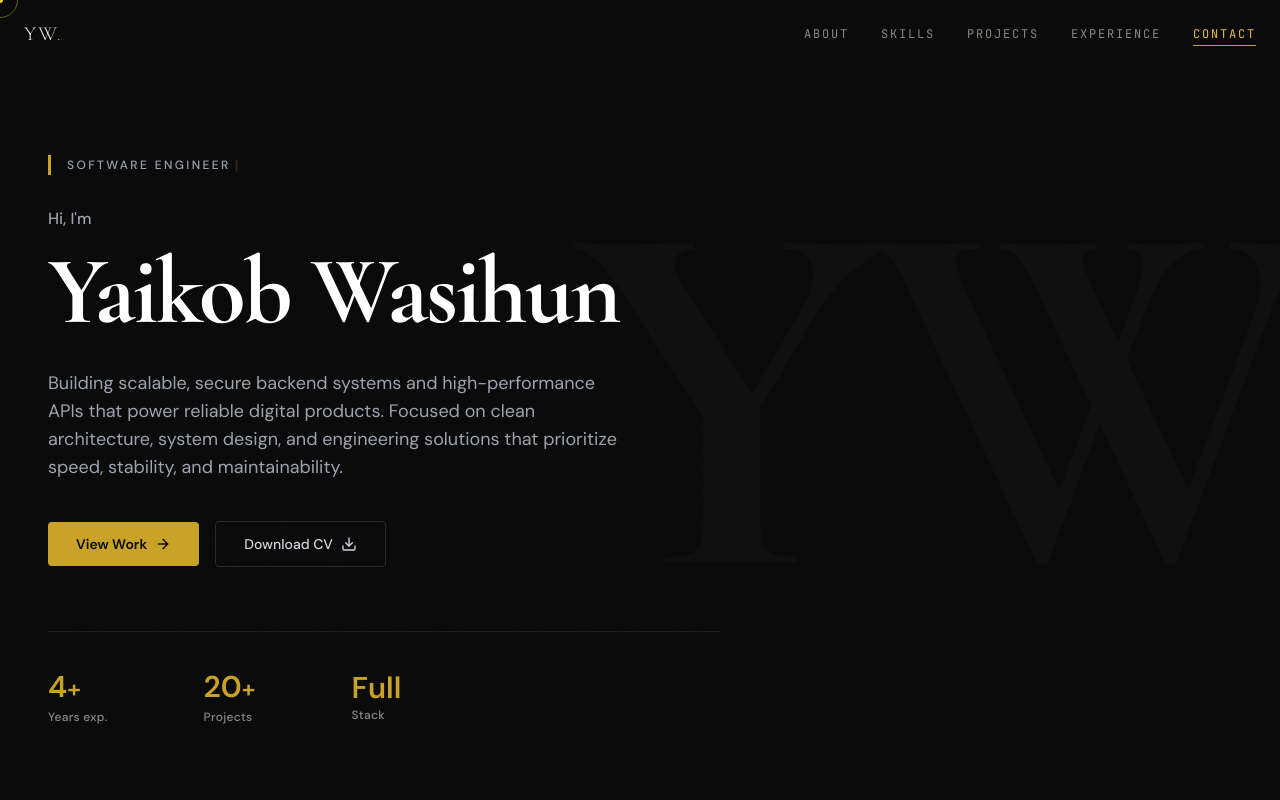
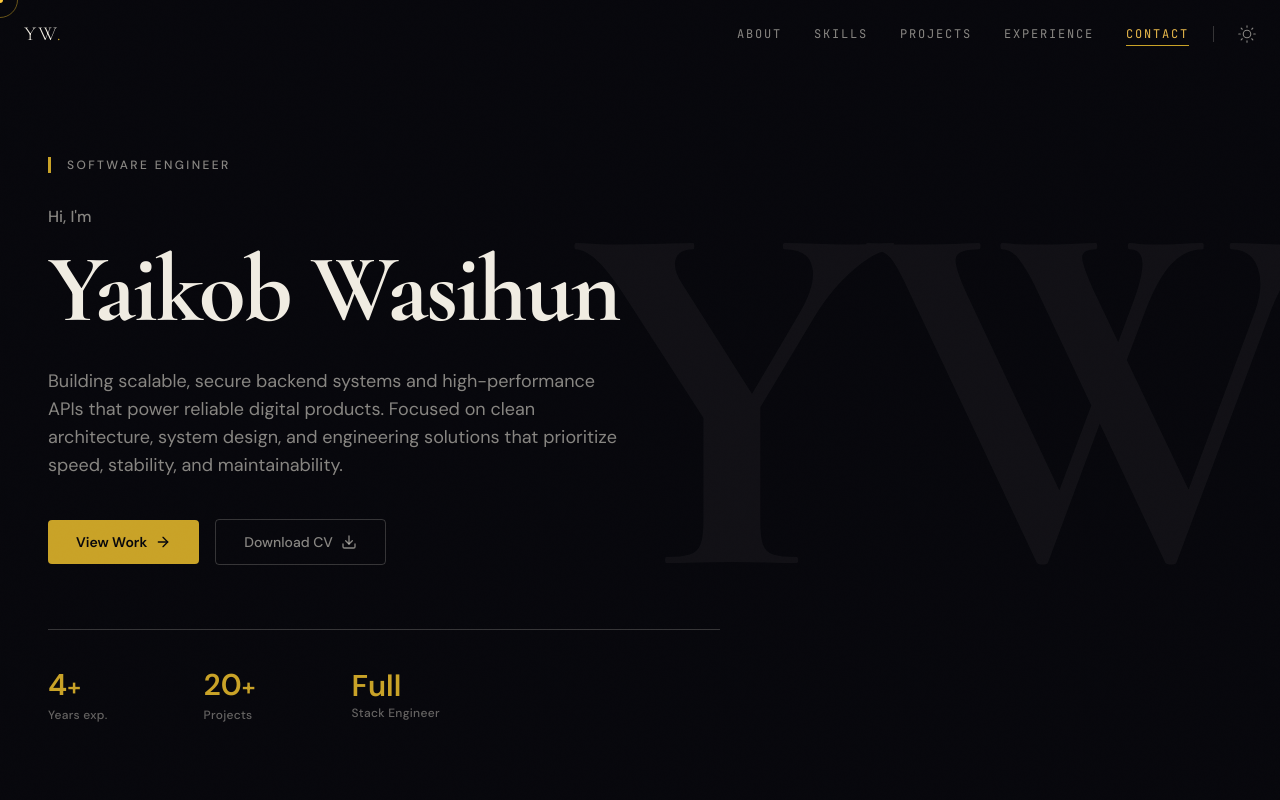
Before and after one commit to Yaikob92/Portfolio, a Next.js app: page / in a window 1280 px wide. Shown: the top 800 px of the page. Built offline with nearby package versions, Linux system fonts and the light colour scheme.

Commit message:
eat: implement global theme provider with light/dark mode support and refactor styles to use CSS variables

```diff
--- a/src/app/globals.css
+++ b/src/app/globals.css
@@ -21,10 +21,42 @@
   --font-mono: "JetBrains Mono", monospace;
 }
 
-* {
+/* Light mode overrides */
+[data-theme="light"] {
+  --gold: #b8890f;
+  --gold-warm: #c99a20;
+  --gold-glow: #d4aa30;
+  --ivory: #1a1a2e;
+  --ivory-90: rgba(26, 26, 46, 0.9);
+  --ivory-55: rgba(26, 26, 46, 0.6);
+  --ivory-40: rgba(26, 26, 46, 0.45);
+  --ivory-20: rgba(26, 26, 46, 0.2);
+  --bg: #f5f3ee;
+  --bg-soft: #eceae4;
+  --bg-card: #e5e2da;
+}
+
+/* Universal smooth theme transition — runs on every element */
+*,
+*::before,
+*::after {
   margin: 0;
   padding: 0;
   box-sizing: border-box;
+  transition:
+    background-color 0.4s cubic-bezier(0.4, 0, 0.2, 1),
+    color 0.4s cubic-bezier(0.4, 0, 0.2, 1),
+    border-color 0.4s cubic-bezier(0.4, 0, 0.2, 1),
+    box-shadow 0.4s cubic-bezier(0.4, 0, 0.2, 1),
+    opacity 0.4s cubic-bezier(0.4, 0, 0.2, 1);
+}
+
+/* Exception: don't slow down animations/transforms */
+.no-theme-transition,
+.no-theme-transition *,
+[data-framer-component-type],
+[data-framer-component-type] * {
+  transition-duration: 0s !important;
 }
 
 html {
@@ -104,7 +136,7 @@ body::before {
   background: var(--bg-card);
   border: 1px solid rgba(201, 162, 39, 0.12);
   border-radius: 2px;
-  transition: border-color 0.3s ease, box-shadow 0.3s ease;
+  transition: border-color 0.3s ease, box-shadow 0.3s ease, background-color 0.3s ease;
 }
 .card-obsidian:hover {
   border-color: rgba(201, 162, 39, 0.3);
@@ -210,8 +242,8 @@ body::before {
   border: 1px solid rgba(201, 162, 39, 0.25);
   color: var(--ivory-55);
   border-radius: 1px;
-  background: rgba(17, 17, 32, 0.6);
-  transition: border-color 0.2s, color 0.2s;
+  background: var(--bg-card);
+  transition: border-color 0.2s, color 0.2s, background-color 0.3s ease;
 }
 .tag-pill:hover {
   border-color: var(--gold);
--- a/src/app/layout.tsx
+++ b/src/app/layout.tsx
@@ -4,15 +4,14 @@ import "./globals.css";
 import { ScrollProgress, CustomCursor } from "@/components/ui/ScrollProgress";
 import Navbar from "@/components/Navbar";
 import Footer from "@/components/Footer";
+import { ThemeProvider } from "@/lib/theme";
 
 export const metadata: Metadata = {
-  title: "Yaikob Wasihun — Software Engineer",
+  title: "Yaikob Wasihun | Software Engineer",
   description:
-    "Full-stack software engineer crafting fast, beautiful, and resilient digital products. Based in Addis Ababa, Ethiopia.",
+    "Software engineer crafting fast, beautiful, and resilient digital products. Based in Addis Ababa, Ethiopia.",
   keywords: [
     "software engineer",
-    "full-stack developer",
-    "Next.js",
     "React",
     "TypeScript",
     "Yaikob Wasihun",
@@ -20,9 +19,9 @@ export const metadata: Metadata = {
   ],
   authors: [{ name: "Yaikob Wasihun" }],
   openGraph: {
-    title: "Yaikob Wasihun — Software Engineer",
+    title: "Yaikob Wasihun | Software Engineer",
     description:
-      "Full-stack software engineer crafting fast, beautiful, and resilient digital products.",
+      "Software engineer crafting fast, beautiful, and resilient digital products.",
     type: "website",
   },
 };
@@ -44,23 +43,25 @@ export default function RootLayout({
         {/* Google Analytics */}
         <Script
           strategy="afterInteractive"
-          src={`https://www.googletagmanager.com/gtag/js?id=G-2BSSDH2EGP`}
+          src={`https://www.googletagmanager.com/gtag/js?id=G-J3CBXC0B5W`}
         />
         <Script id="google-analytics" strategy="afterInteractive">
           {`
             window.dataLayer = window.dataLayer || [];
             function gtag(){dataLayer.push(arguments);}
             gtag('js', new Date());
-            gtag('config', 'G-2BSSDH2EGP');
+            gtag('config', 'G-J3CBXC0B5W');
           `}
         </Script>
       </head>
-      <body className="bg-[#07070c] antialiased">
-        <ScrollProgress />
-        <CustomCursor />
-        <Navbar />
-        <main>{children}</main>
-        <Footer />
+      <body className="antialiased" style={{ backgroundColor: "var(--bg)", color: "var(--ivory-90)" }}>
+        <ThemeProvider>
+          <ScrollProgress />
+          <CustomCursor />
+          <Navbar />
+          <main>{children}</main>
+          <Footer />
+        </ThemeProvider>
       </body>
     </html>
   );
--- a/src/components/Navbar.tsx
+++ b/src/components/Navbar.tsx
@@ -2,7 +2,8 @@
 
 import { useState, useEffect } from "react";
 import { motion, AnimatePresence } from "framer-motion";
-import { MenuIcon, XIcon } from "@/components/ui/Icons";
+import { MenuIcon, XIcon, SunIcon, MoonIcon } from "@/components/ui/Icons";
+import { useTheme } from "@/lib/theme";
 
 const NAV_ITEMS = [
   { label: "About", href: "#about" },
@@ -16,6 +17,7 @@ export default function Navbar() {
   const [scrolled, setScrolled] = useState(false);
   const [mobileOpen, setMobileOpen] = useState(false);
   const [activeSection, setActiveSection] = useState("");
+  const { theme, toggleTheme } = useTheme();
 
   useEffect(() => {
     const onScroll = () => {
@@ -40,9 +42,10 @@ export default function Navbar() {
         animate={{ y: 0, opacity: 1 }}
         transition={{ duration: 0.8, ease: [0.22, 1, 0.36, 1] }}
         className={`fixed top-0 left-0 right-0 z-50 transition-all duration-500 ${scrolled
-            ? "py-3 bg-[#07070c]/90 backdrop-blur-md border-b border-[rgba(201,162,39,0.08)]"
+            ? "py-3 backdrop-blur-md border-b"
             : "py-5 bg-transparent"
           }`}
+        style={scrolled ? { backgroundColor: "color-mix(in srgb, var(--bg) 90%, transparent)", borderColor: "var(--ivory-20)" } : undefined}
       >
         <div className="max-w-7xl mx-auto px-6 flex items-center justify-between">
           {/* Logo */}
@@ -54,8 +57,9 @@ export default function Navbar() {
             YW<span style={{ color: "var(--gold)" }}>.</span>
           </a>
 
+          <div className="flex items-center ml-auto">
             {/* Desktop nav */}
-          <nav className="hidden md:flex items-center gap-8 ml-auto">
+            <nav className="hidden md:flex items-center gap-8 mr-6">
               {NAV_ITEMS.map((item) => (
                 <a
                   key={item.href}
@@ -77,6 +81,31 @@ export default function Navbar() {
               ))}
             </nav>
 
+            {/* Desktop Separator */}
+            <div className="hidden md:block w-px h-4 mr-6" style={{ backgroundColor: "var(--ivory-20)" }} />
+
+            {/* Theme Toggle */}
+            <motion.button
+              onClick={toggleTheme}
+              aria-label="Toggle theme"
+              whileTap={{ scale: 0.9 }}
+              className="flex items-center justify-center transition-all duration-300 hover:text-gold mr-4 md:mr-0"
+              style={{ color: "var(--ivory-55)" }}
+            >
+              <AnimatePresence mode="wait" initial={false}>
+                <motion.span
+                  key={theme}
+                  initial={{ rotate: -90, opacity: 0 }}
+                  animate={{ rotate: 0, opacity: 1 }}
+                  exit={{ rotate: 90, opacity: 0 }}
+                  transition={{ duration: 0.2 }}
+                >
+                  {theme === "dark" ? <SunIcon size={18} /> : <MoonIcon size={18} />}
+                </motion.span>
+              </AnimatePresence>
+            </motion.button>
+          </div>
+
           {/* Mobile toggle */}
           <button
             className="md:hidden transition-colors"
@@ -97,7 +126,8 @@ export default function Navbar() {
             animate={{ opacity: 1, y: 0 }}
             exit={{ opacity: 0, y: -20 }}
             transition={{ duration: 0.3 }}
-            className="fixed inset-0 z-40 bg-[#07070c]/98 backdrop-blur-xl flex flex-col items-center justify-center gap-10"
+            className="fixed inset-0 z-40 backdrop-blur-xl flex flex-col items-center justify-center gap-10"
+            style={{ backgroundColor: "color-mix(in srgb, var(--bg) 98%, transparent)" }}
           >
             {NAV_ITEMS.map((item, i) => (
               <motion.a
--- a/src/components/sections/About.tsx
+++ b/src/components/sections/About.tsx
@@ -48,7 +48,7 @@ export default function About() {
               <div className="absolute bottom-0 left-0 w-2.5 h-2.5 border-b border-l border-gold z-10" />
               <div className="absolute bottom-0 right-0 w-2.5 h-2.5 border-b border-r border-gold z-10" />
 
-              <div className="relative aspect-[4/5] overflow-hidden rounded-[1px] bg-[#07070c]">
+              <div className="relative aspect-[4/5] overflow-hidden rounded-[1px]" style={{ backgroundColor: "var(--bg)" }}>
                 <Image
                   src={portImage}
                   alt="Yaikob Wasihun"
--- a/src/components/sections/Hero.tsx
+++ b/src/components/sections/Hero.tsx
@@ -2,23 +2,23 @@
 
 import { motion } from "framer-motion";
 import { DownloadIcon } from "@/components/ui/Icons";
-import { PERSONAL } from "@/lib/data";
 import Link from "next/link";
 
 export default function Hero() {
   return (
     <section
       id="hero"
-      className="relative min-h-screen flex items-center bg-[#0a0a0a] overflow-hidden"
+      className="relative min-h-screen flex items-center overflow-hidden"
+      style={{ backgroundColor: "var(--bg)" }}
     >
       {/* Giant Background Text */}
       <div className="absolute right-0 top-1/2 -translate-y-1/2 pointer-events-none select-none overflow-hidden flex justify-end w-full z-0">
         <motion.span
           initial={{ opacity: 0, x: 100 }}
-          animate={{ opacity: 0.02, x: 0 }}
+          animate={{ opacity: 0.04, x: 0 }}
           transition={{ duration: 1.5, ease: "easeOut" }}
-          className="text-[clamp(15rem,40vw,45rem)] font-black leading-none text-white tracking-tighter mr-[-2vw]"
-          style={{ fontFamily: "var(--font-display)" }}
+          className="text-[clamp(15rem,40vw,45rem)] font-black leading-none tracking-tighter mr-[-2vw]"
+          style={{ fontFamily: "var(--font-display)", color: "var(--ivory)" }}
         >
           YW
         </motion.span>
@@ -33,15 +33,11 @@ export default function Hero() {
             transition={{ duration: 0.6 }}
             className="flex items-center mb-8 pl-4 border-l-[3px] border-gold"
           >
-            <span className="text-[10px] sm:text-xs tracking-[0.2em] uppercase text-gray-400 font-medium flex items-center">
+            <span
+              className="text-[10px] sm:text-xs tracking-[0.2em] uppercase font-medium flex items-center"
+              style={{ color: "var(--ivory-55)" }}
+            >
               Software Engineer
-              <motion.span
-                animate={{ opacity: [1, 0, 1] }}
-                transition={{ repeat: Infinity, duration: 1 }}
-                className="text-gold ml-1 font-bold text-sm"
-              >
-                |
-              </motion.span>
             </span>
           </motion.div>
 
@@ -50,9 +46,10 @@ export default function Hero() {
             initial={{ opacity: 0, y: 20 }}
             animate={{ opacity: 1, y: 0 }}
             transition={{ duration: 0.6, delay: 0.1 }}
-            className="text-gray-400 mb-2 font-medium text-sm md:text-base"
+            className="mb-2 font-medium text-sm md:text-base"
+            style={{ color: "var(--ivory-55)" }}
           >
-            Hi, I'm
+            Hi, I&apos;m
           </motion.p>
 
           {/* Name */}
@@ -60,8 +57,8 @@ export default function Hero() {
             initial={{ opacity: 0, y: 20 }}
             animate={{ opacity: 1, y: 0 }}
             transition={{ duration: 0.6, delay: 0.2 }}
-            className="text-[clamp(3.5rem,8vw,6rem)] font-bold text-white leading-[1.1] tracking-tight mb-6"
-            style={{ fontFamily: "var(--font-display)" }}
+            className="text-[clamp(3.5rem,8vw,6rem)] font-bold leading-[1.1] tracking-tight mb-6"
+            style={{ fontFamily: "var(--font-display)", color: "var(--ivory)" }}
           >
             Yaikob Wasihun
           </motion.h1>
@@ -71,7 +68,8 @@ export default function Hero() {
             initial={{ opacity: 0, y: 20 }}
             animate={{ opacity: 1, y: 0 }}
             transition={{ duration: 0.6, delay: 0.3 }}
-            className="text-gray-400 text-base md:text-lg max-w-xl leading-relaxed mb-10"
+            className="text-base md:text-lg max-w-xl leading-relaxed mb-10"
+            style={{ color: "var(--ivory-55)" }}
           >
             Building scalable, secure backend systems and high-performance APIs that power reliable digital products. Focused on clean architecture, system design, and engineering solutions that prioritize speed, stability, and maintainability.
           </motion.p>
@@ -85,7 +83,8 @@ export default function Hero() {
           >
             <Link
               href="#projects"
-              className="inline-flex items-center gap-2 bg-gold text-[#0a0a0a] px-7 py-3 rounded text-sm font-bold hover:bg-gold-warm transition-colors"
+              className="inline-flex items-center gap-2 bg-gold px-7 py-3 rounded text-sm font-bold hover:bg-gold-warm transition-colors"
+              style={{ color: "var(--bg)" }}
             >
               View Work
               <svg width="16" height="16" viewBox="0 0 24 24" fill="none" stroke="currentColor" strokeWidth="2" strokeLinecap="round" strokeLinejoin="round">
@@ -97,7 +96,22 @@ export default function Hero() {
               href="/resume.pdf"
               target="_blank"
               rel="noopener noreferrer"
-              className="inline-flex items-center gap-2 bg-transparent border border-[#2a2a2a] text-gray-300 px-7 py-3 rounded text-sm font-medium hover:bg-[#1a1a1a] hover:text-white hover:border-[#3a3a3a] transition-all"
+              className="inline-flex items-center gap-2 px-7 py-3 rounded text-sm font-medium transition-all"
+              style={{
+                color: "var(--ivory-55)",
+                border: "1px solid var(--ivory-20)",
+                backgroundColor: "transparent",
+              }}
+              onMouseEnter={(e) => {
+                (e.currentTarget as HTMLElement).style.backgroundColor = "var(--bg-card)";
+                (e.currentTarget as HTMLElement).style.color = "var(--ivory)";
+                (e.currentTarget as HTMLElement).style.borderColor = "var(--ivory-40)";
+              }}
+              onMouseLeave={(e) => {
+                (e.currentTarget as HTMLElement).style.backgroundColor = "transparent";
+                (e.currentTarget as HTMLElement).style.color = "var(--ivory-55)";
+                (e.currentTarget as HTMLElement).style.borderColor = "var(--ivory-20)";
+              }}
             >
               Download CV
               <DownloadIcon size={16} />
@@ -109,7 +123,8 @@ export default function Hero() {
             initial={{ scaleX: 0 }}
             animate={{ scaleX: 1 }}
             transition={{ duration: 0.8, delay: 0.5 }}
-            className="h-px bg-[#1f1f1f] w-full max-w-2xl origin-left mb-10"
+            className="h-px w-full max-w-2xl origin-left mb-10"
+            style={{ backgroundColor: "var(--ivory-20)" }}
           />
 
           {/* Stats */}
@@ -123,19 +138,19 @@ export default function Hero() {
               <div className="text-3xl font-bold text-gold leading-none">
                 4<span className="text-2xl">+</span>
               </div>
-              <div className="text-[10px] sm:text-xs text-[#888888] font-medium tracking-wide">Years exp.</div>
+              <div className="text-[10px] sm:text-xs font-medium tracking-wide" style={{ color: "var(--ivory-40)" }}>Years exp.</div>
             </div>
             <div className="flex flex-col gap-1">
               <div className="text-3xl font-bold text-gold leading-none">
                 20<span className="text-2xl">+</span>
               </div>
-              <div className="text-[10px] sm:text-xs text-[#888888] font-medium tracking-wide">Projects</div>
+              <div className="text-[10px] sm:text-xs font-medium tracking-wide" style={{ color: "var(--ivory-40)" }}>Projects</div>
             </div>
             <div className="flex flex-col gap-1">
               <div className="text-3xl font-bold text-gold leading-none">
                 Full
               </div>
-              <div className="text-[10px] sm:text-xs text-[#888888] font-medium tracking-wide">Stack</div>
+              <div className="text-[10px] sm:text-xs font-medium tracking-wide" style={{ color: "var(--ivory-40)" }}>Stack Engineer</div>
             </div>
           </motion.div>
         </div>
--- a/src/components/ui/Icons.tsx
+++ b/src/components/ui/Icons.tsx
@@ -98,3 +98,16 @@ export const DownloadIcon = ({ size = 18 }: { size?: number }) => (
     <line x1="12" y1="15" x2="12" y2="3" />
   </svg>
 );
+
+export const SunIcon = ({ size = 18 }: { size?: number }) => (
+  <svg width={size} height={size} viewBox="0 0 24 24" fill="none" stroke="currentColor" strokeWidth="1.5" strokeLinecap="round" strokeLinejoin="round">
+    <circle cx="12" cy="12" r="5" />
+    <path d="M12 1v2M12 21v2M4.22 4.22l1.42 1.42M18.36 18.36l1.42 1.42M1 12h2M21 12h2M4.22 19.78l1.42-1.42M18.36 5.64l1.42-1.42" />
+  </svg>
+);
+
+export const MoonIcon = ({ size = 18 }: { size?: number }) => (
+  <svg width={size} height={size} viewBox="0 0 24 24" fill="none" stroke="currentColor" strokeWidth="1.5" strokeLinecap="round" strokeLinejoin="round">
+    <path d="M21 12.79A9 9 0 1 1 11.21 3 7 7 0 0 0 21 12.79z" />
+  </svg>
+);
--- /dev/null
+++ b/src/lib/theme.tsx
@@ -0,0 +1,55 @@
+"use client";
+
+import { createContext, useContext, useEffect, useState } from "react";
+
+type Theme = "dark" | "light";
+
+interface ThemeContextType {
+  theme: Theme;
+  toggleTheme: () => void;
+}
+
+const ThemeContext = createContext<ThemeContextType>({
+  theme: "dark",
+  toggleTheme: () => {},
+});
+
+export function ThemeProvider({ children }: { children: React.ReactNode }) {
+  const [theme, setTheme] = useState<Theme>("dark");
+
+  useEffect(() => {
+    // Suppress transitions on first load to prevent flash
+    const root = document.documentElement;
+    root.classList.add("no-theme-transition");
+
+    const stored = localStorage.getItem("portfolio-theme") as Theme | null;
+    if (stored) {
+      setTheme(stored);
+      root.setAttribute("data-theme", stored);
+    }
+
+    // Allow transitions again after paint
+    requestAnimationFrame(() => {
+      requestAnimationFrame(() => {
+        root.classList.remove("no-theme-transition");
+      });
+    });
+  }, []);
+
+  const toggleTheme = () => {
+    const next: Theme = theme === "dark" ? "light" : "dark";
+    setTheme(next);
+    document.documentElement.setAttribute("data-theme", next);
+    localStorage.setItem("portfolio-theme", next);
+  };
+
+  return (
+    <ThemeContext.Provider value={{ theme, toggleTheme }}>
+      {children}
+    </ThemeContext.Provider>
+  );
+}
+
+export function useTheme() {
+  return useContext(ThemeContext);
+}
--- a/tailwind.config.ts
+++ b/tailwind.config.ts
@@ -9,13 +9,13 @@ const config: Config = {
   theme: {
     extend: {
       colors: {
-        gold: "#c9a227",
-        "gold-warm": "#e8b84b",
-        "gold-glow": "#ffca3a",
-        ivory: "#f0ece2",
-        bg: "#07070c",
-        "bg-soft": "#0d0d18",
-        "bg-card": "#111120",
+        gold: "var(--gold)",
+        "gold-warm": "var(--gold-warm)",
+        "gold-glow": "var(--gold-glow)",
+        ivory: "var(--ivory)",
+        bg: "var(--bg)",
+        "bg-soft": "var(--bg-soft)",
+        "bg-card": "var(--bg-card)",
       },
       fontFamily: {
         display: ["var(--font-display)", "serif"],
```
Also changed, not shown: src/components/Footer.tsx (+45 -14 lines), src/components/sections/Contact.tsx (+94 -93 lines), src/lib/data.ts (+5 -5 lines). Lines whose indentation alone changed are shown as unchanged.
